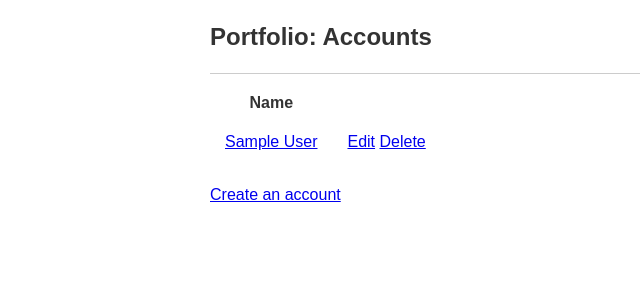
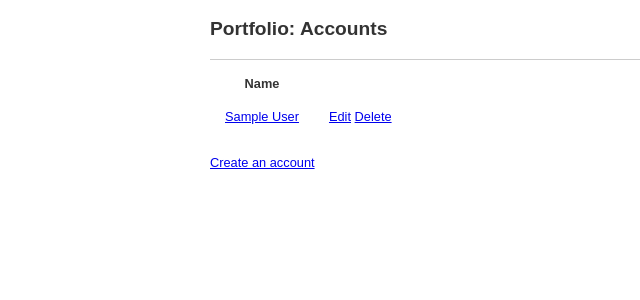
Before and after one commit to vkurup/stocks, a Django app: page /portfolio/ in a window 1280 px wide. Shown: the top 300 px of the page, without its empty margins (30-670 px from the left). Run offline with Django 3.2, Linux system fonts and the light colour scheme; tables that the repository leaves empty hold one stand-in row (values such as "Sample post"); some libraries are stand-ins or nearby versions.

Commit message:
Make the text a little smaller

```diff
--- a/portfolio/static/css/style.css
+++ b/portfolio/static/css/style.css
@@ -34,7 +34,7 @@ html { font-size: 100%; -webkit-text-size-adjust: 100%; -ms-text-size-adjust: 10
 
 html, button, input, select, textarea { font-family: sans-serif; color: #222; }
 
-body { margin: 0 auto; font-size: 1em; line-height: 1.4; width: 800px; color: #333; }
+body { margin: 0 auto; font-size: 0.8em; line-height: 1.4; width: 800px; color: #333; }
 
 /*
  * Remove text-shadow in selection highlight: h5bp.com/i
```
